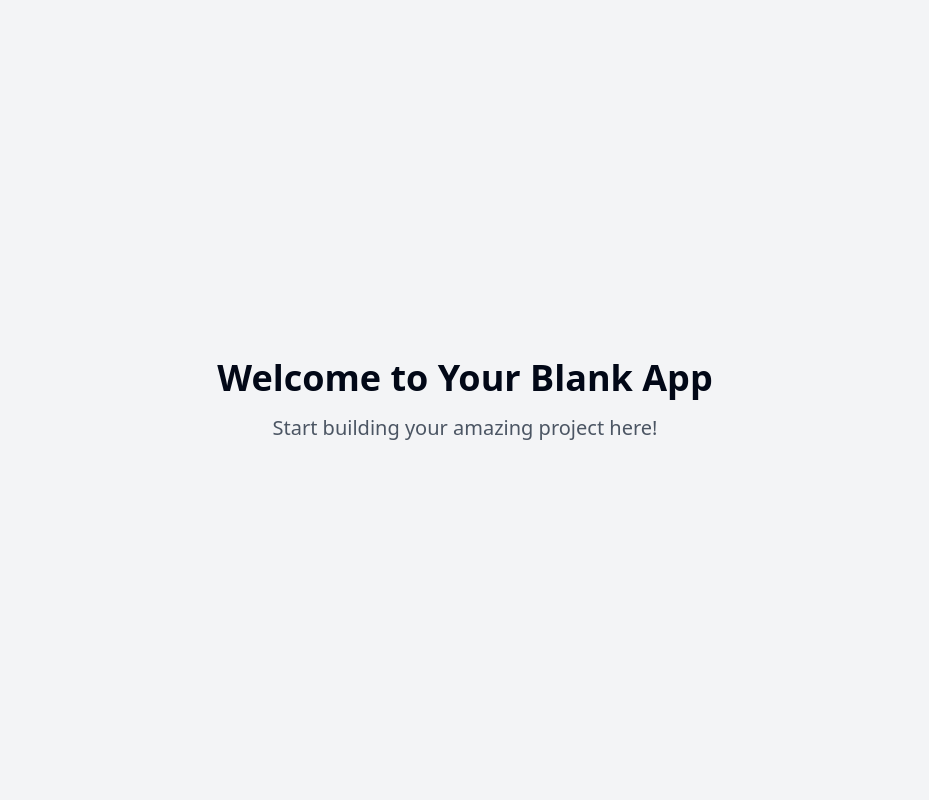
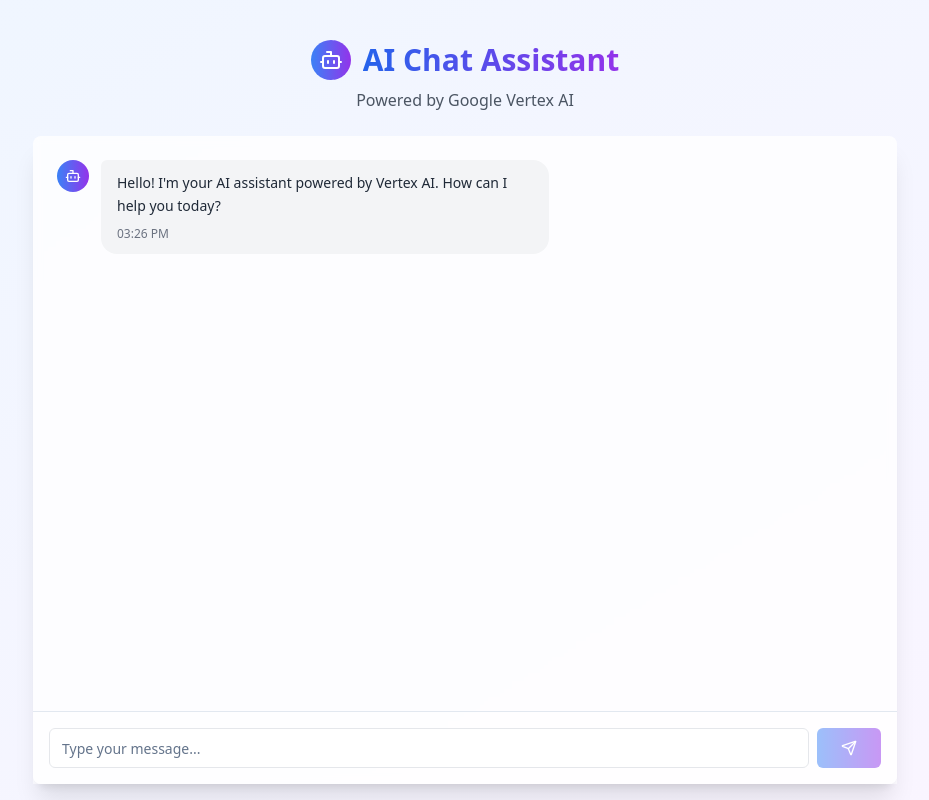
Before and after one commit to ztdmark/vertex-ai-whisper-bot, a React (Vite) app: page / in a window 1280 px wide. Shown: the whole page, without its empty margins (175-1104 px from the left). Built offline with nearby package versions, Linux system fonts and the light colour scheme.

Commit message:
Build initial chatbot interface

```diff
--- /dev/null
+++ b/src/components/ChatBot.tsx
@@ -0,0 +1,96 @@
+
+import { useState } from "react";
+import { Card } from "@/components/ui/card";
+import ChatMessage from "./ChatMessage";
+import ChatInput from "./ChatInput";
+import { Bot, User } from "lucide-react";
+
+interface Message {
+  id: string;
+  text: string;
+  isUser: boolean;
+  timestamp: Date;
+}
+
+const ChatBot = () => {
+  const [messages, setMessages] = useState<Message[]>([
+    {
+      id: "1",
+      text: "Hello! I'm your AI assistant powered by Vertex AI. How can I help you today?",
+      isUser: false,
+      timestamp: new Date(),
+    },
+  ]);
+  const [isLoading, setIsLoading] = useState(false);
+
+  const handleSendMessage = async (text: string) => {
+    const userMessage: Message = {
+      id: Date.now().toString(),
+      text,
+      isUser: true,
+      timestamp: new Date(),
+    };
+
+    setMessages(prev => [...prev, userMessage]);
+    setIsLoading(true);
+
+    // Simulate AI response (replace with actual Vertex AI call once Supabase is connected)
+    setTimeout(() => {
+      const aiMessage: Message = {
+        id: (Date.now() + 1).toString(),
+        text: "I'm a demo response! To get real AI responses, please connect this project to Supabase and configure Vertex AI integration.",
+        isUser: false,
+        timestamp: new Date(),
+      };
+      setMessages(prev => [...prev, aiMessage]);
+      setIsLoading(false);
+    }, 1500);
+  };
+
+  return (
+    <div className="container mx-auto max-w-4xl p-4 h-screen flex flex-col">
+      {/* Header */}
+      <div className="text-center py-6">
+        <div className="flex items-center justify-center gap-3 mb-2">
+          <div className="w-10 h-10 bg-gradient-to-r from-blue-500 to-purple-600 rounded-full flex items-center justify-center">
+            <Bot className="w-6 h-6 text-white" />
+          </div>
+          <h1 className="text-3xl font-bold bg-gradient-to-r from-blue-600 to-purple-600 bg-clip-text text-transparent">
+            AI Chat Assistant
+          </h1>
+        </div>
+        <p className="text-gray-600">Powered by Google Vertex AI</p>
+      </div>
+
+      {/* Chat Container */}
+      <Card className="flex-1 flex flex-col bg-white/80 backdrop-blur-sm shadow-xl border-0">
+        {/* Messages Area */}
+        <div className="flex-1 overflow-y-auto p-6 space-y-4">
+          {messages.map((message) => (
+            <ChatMessage key={message.id} message={message} />
+          ))}
+
+          {isLoading && (
+            <div className="flex items-start gap-3">
+              <div className="w-8 h-8 bg-gradient-to-r from-blue-500 to-purple-600 rounded-full flex items-center justify-center flex-shrink-0">
+                <Bot className="w-4 h-4 text-white" />
+              </div>
+              <div className="bg-gray-100 rounded-2xl rounded-tl-md p-4 max-w-xs animate-pulse">
+                <div className="flex space-x-1">
+                  <div className="w-2 h-2 bg-gray-400 rounded-full animate-bounce"></div>
+                  <div className="w-2 h-2 bg-gray-400 rounded-full animate-bounce" style={{ animationDelay: '0.1s' }}></div>
+                  <div className="w-2 h-2 bg-gray-400 rounded-full animate-bounce" style={{ animationDelay: '0.2s' }}></div>
+                </div>
+              </div>
+            </div>
+          )}
+        </div>
+
+        {/* Input Area */}
+        <ChatInput onSendMessage={handleSendMessage} disabled={isLoading} />
+      </Card>
+    </div>
+  );
+};
+
+export default ChatBot;
--- /dev/null
+++ b/src/components/ChatInput.tsx
@@ -0,0 +1,45 @@
+
+import { useState } from "react";
+import { Button } from "@/components/ui/button";
+import { Input } from "@/components/ui/input";
+import { Send } from "lucide-react";
+
+interface ChatInputProps {
+  onSendMessage: (message: string) => void;
+  disabled?: boolean;
+}
+
+const ChatInput = ({ onSendMessage, disabled }: ChatInputProps) => {
+  const [input, setInput] = useState("");
+
+  const handleSubmit = (e: React.FormEvent) => {
+    e.preventDefault();
+    if (input.trim() && !disabled) {
+      onSendMessage(input.trim());
+      setInput("");
+    }
+  };
+
+  return (
+    <div className="border-t bg-white/50 p-4">
+      <form onSubmit={handleSubmit} className="flex gap-2">
+        <Input
+          value={input}
+          onChange={(e) => setInput(e.target.value)}
+          placeholder="Type your message..."
+          disabled={disabled}
+          className="flex-1 border-gray-200 focus:border-blue-500 focus:ring-blue-500"
+        />
+        <Button
+          type="submit"
+          disabled={disabled || !input.trim()}
+          className="bg-gradient-to-r from-blue-500 to-purple-600 hover:from-blue-600 hover:to-purple-700 text-white px-6"
+        >
+          <Send className="w-4 h-4" />
+        </Button>
+      </form>
+    </div>
+  );
+};
+
+export default ChatInput;
--- /dev/null
+++ b/src/components/ChatMessage.tsx
@@ -0,0 +1,48 @@
+
+import { Bot, User } from "lucide-react";
+
+interface Message {
+  id: string;
+  text: string;
+  isUser: boolean;
+  timestamp: Date;
+}
+
+interface ChatMessageProps {
+  message: Message;
+}
+
+const ChatMessage = ({ message }: ChatMessageProps) => {
+  return (
+    <div className={`flex items-start gap-3 ${message.isUser ? 'flex-row-reverse' : ''}`}>
+      {/* Avatar */}
+      <div className={`w-8 h-8 rounded-full flex items-center justify-center flex-shrink-0 ${
+        message.isUser
+          ? 'bg-gradient-to-r from-green-500 to-emerald-600'
+          : 'bg-gradient-to-r from-blue-500 to-purple-600'
+      }`}>
+        {message.isUser ? (
+          <User className="w-4 h-4 text-white" />
+        ) : (
+          <Bot className="w-4 h-4 text-white" />
+        )}
+      </div>
+
+      {/* Message Bubble */}
+      <div className={`max-w-xs lg:max-w-md px-4 py-3 rounded-2xl ${
+        message.isUser
+          ? 'bg-gradient-to-r from-green-500 to-emerald-600 text-white rounded-tr-md'
+          : 'bg-gray-100 text-gray-800 rounded-tl-md'
+      }`}>
+        <p className="text-sm leading-relaxed">{message.text}</p>
+        <p className={`text-xs mt-2 ${
+          message.isUser ? 'text-green-100' : 'text-gray-500'
+        }`}>
+          {message.timestamp.toLocaleTimeString([], { hour: '2-digit', minute: '2-digit' })}
+        </p>
+      </div>
+    </div>
+  );
+};
+
+export default ChatMessage;
--- a/src/pages/Index.tsx
+++ b/src/pages/Index.tsx
@@ -1,12 +1,10 @@
-// Update this page (the content is just a fallback if you fail to update the page)
+
+import ChatBot from "@/components/ChatBot";
 
 const Index = () => {
   return (
-    <div className="min-h-screen flex items-center justify-center bg-gray-100">
-      <div className="text-center">
-        <h1 className="text-4xl font-bold mb-4">Welcome to Your Blank App</h1>
-        <p className="text-xl text-gray-600">Start building your amazing project here!</p>
-      </div>
+    <div className="min-h-screen bg-gradient-to-br from-blue-50 to-purple-50">
+      <ChatBot />
     </div>
   );
 };
```
